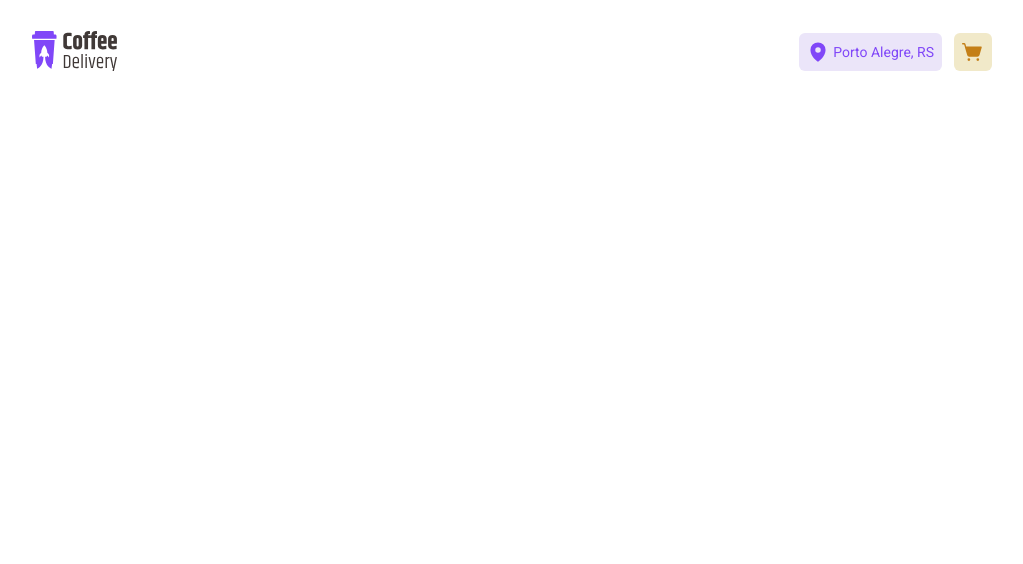
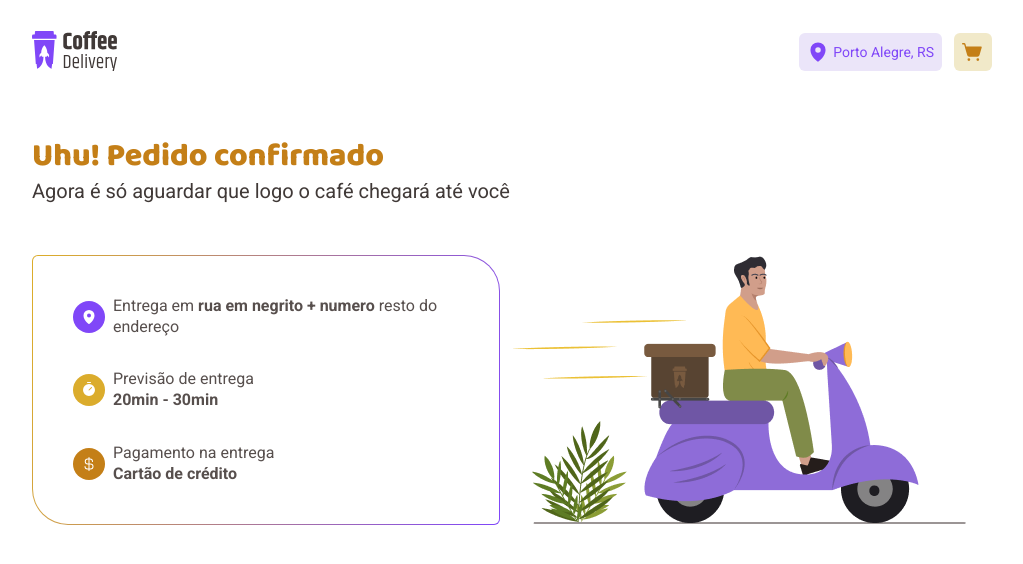
Before and after one commit to EmilioKipper/coffe-delivery, a React (Vite) app: page /success in a window 1280 px wide. Shown: the top 564 px of the page, without its empty margins (128-1151 px from the left). Built offline with nearby package versions, Linux system fonts and the light colour scheme.

Commit message:
Finish success page layout

```diff
--- /dev/null
+++ b/src/components/CircleIcon/index.tsx
@@ -0,0 +1,16 @@
+import { Color, Icon, IconContainer } from './styles';
+
+interface CircleIconProps {
+  text?: string;
+  children: React.ReactNode;
+  color: Color;
+}
+
+export function CircleIcon({ children, text, color }: CircleIconProps) {
+  return (
+    <IconContainer>
+      <Icon color={color}>{children}</Icon>
+      {text}
+    </IconContainer>
+  );
+}
--- /dev/null
+++ b/src/components/CircleIcon/styles.ts
@@ -0,0 +1,24 @@
+import styled from 'styled-components';
+
+export const IconContainer = styled.div`
+  display: flex;
+  align-items: center;
+  justify-content: start;
+`;
+
+export type Color = 'yellowDark' | 'yellow' | 'text' | 'purple';
+
+interface IconColor {
+  color: Color;
+}
+
+export const Icon = styled.span<IconColor>`
+  display: flex;
+  align-items: center;
+  justify-content: center;
+
+  padding: 0.5rem;
+  border-radius: 50%;
+  margin-right: 0.5rem;
+  background-color: ${(props) => props.theme[props.color]};
+`;
--- a/src/pages/Home/components/Banner/index.tsx
+++ b/src/pages/Home/components/Banner/index.tsx
@@ -6,14 +6,13 @@ import {
   Package,
 } from 'phosphor-react';
 import { useTheme } from 'styled-components';
+import { CircleIcon } from '../../../../components/CircleIcon';
 import BannerImg from './banner.png';
 import {
   BannerContainer,
   BannerContentContainer,
   BannerSubtitle,
   BannerTitle,
-  Icon,
-  IconContainer,
   IconGrid,
 } from './styles';
 
@@ -40,30 +39,18 @@ export function Banner() {
               color: theme.white,
             }}
           >
-            <IconContainer>
-              <Icon color="yellowDark">
-                <ShoppingCartSimple />
-              </Icon>
-              Compra simples e segura
-            </IconContainer>
-            <IconContainer>
-              <Icon color="yellow">
-                <Timer />
-              </Icon>
-              Entrega rápida e rastreada
-            </IconContainer>
-            <IconContainer>
-              <Icon color="purple">
-                <Coffee />
-              </Icon>
-              O café chega fresquinho até você
-            </IconContainer>
-            <IconContainer>
-              <Icon color="text">
-                <Package />
-              </Icon>
-              Embalagem mantém o café intacto
-            </IconContainer>
+            <CircleIcon text="Compra simples e segura" color="yellowDark">
+              <ShoppingCartSimple />
+            </CircleIcon>
+            <CircleIcon text="Entrega rápida e rastreada" color="yellow">
+              <Timer />
+            </CircleIcon>
+            <CircleIcon text="O café chega fresquinho até você" color="purple">
+              <Coffee />
+            </CircleIcon>
+            <CircleIcon text="Embalagem mantém o café intacto" color="text">
+              <Package />
+            </CircleIcon>
           </IconContext.Provider>
         </IconGrid>
       </BannerContentContainer>
--- a/src/pages/Home/components/Banner/styles.ts
+++ b/src/pages/Home/components/Banner/styles.ts
@@ -37,24 +37,3 @@ export const IconGrid = styled.div`
   grid-gap: 1.25rem;
   margin: 4rem 0;
 `;
-
-export const IconContainer = styled.div`
-  display: flex;
-  align-items: center;
-  justify-content: start;
-`;
-
-export const Icon = styled.span<IconColor>`
-  display: flex;
-  align-items: center;
-  justify-content: center;
-
-  padding: 0.5rem;
-  border-radius: 50%;
-  margin-right: 0.5rem;
-  background-color: ${(props) => props.theme[props.color]};
-`;
-
-interface IconColor {
-  color: 'yellowDark' | 'yellow' | 'text' | 'purple';
-}
--- /dev/null
+++ b/src/pages/Success/index.tsx
@@ -0,0 +1,69 @@
+import { MapPin, Timer, CurrencyDollar, IconContext } from 'phosphor-react';
+import { useTheme } from 'styled-components';
+import {
+  SuccessContainer,
+  SuccessHeaderContainer,
+  SuccessInfoContainer,
+  SuccessInfoItem,
+} from './styles';
+import { CircleIcon } from '../../components/CircleIcon';
+import delivery from './Delivery.png';
+
+export function Success() {
+  const theme = useTheme();
+
+  return (
+    <>
+      <SuccessHeaderContainer>
+        <h1>Uhu! Pedido confirmado</h1>
+        <h2>Agora é só aguardar que logo o café chegará até você</h2>
+      </SuccessHeaderContainer>
+      <SuccessContainer>
+        <SuccessInfoContainer>
+          <IconContext.Provider
+            value={{
+              weight: 'fill',
+              size: 16,
+              color: theme.white,
+            }}
+          >
+            <SuccessInfoItem>
+              <CircleIcon color="purple">
+                <MapPin />
+              </CircleIcon>
+              <div>
+                Entrega em <strong>rua em negrito + numero</strong> resto do
+                endereço
+              </div>
+            </SuccessInfoItem>
+            <SuccessInfoItem>
+              <CircleIcon color="yellow">
+                <Timer />
+              </CircleIcon>
+              <div>
+                <div>Previsão de entrega</div>
+                <div>
+                  <strong>20min - 30min</strong>
+                </div>
+              </div>
+            </SuccessInfoItem>
+
+            <SuccessInfoItem>
+              <CircleIcon color="yellowDark">
+                <CurrencyDollar />
+              </CircleIcon>
+              <div>
+                <div>Pagamento na entrega</div>
+                <div>
+                  <strong>Cartão de crédito</strong>
+                </div>
+              </div>
+            </SuccessInfoItem>
+          </IconContext.Provider>
+        </SuccessInfoContainer>
+
+        <img src={delivery} alt="" />
+      </SuccessContainer>
+    </>
+  );
+}
--- /dev/null
+++ b/src/pages/Success/styles.ts
@@ -0,0 +1,51 @@
+import styled from 'styled-components';
+
+export const SuccessContainer = styled.div`
+  display: flex;
+  align-items: center;
+  justify-content: space-between;
+`;
+
+export const SuccessHeaderContainer = styled.div`
+  margin-bottom: 2.5rem;
+
+  > h1 {
+    font-family: 'Baloo 2';
+    font-weight: 800;
+    font-size: 2rem;
+    line-height: 130%;
+    color: ${(props) => props.theme.yellowDark};
+  }
+  > h2 {
+    font-size: 1.25rem;
+    line-height: 130%;
+    font-stretch: 100;
+    color: ${(props) => props.theme.subtitle};
+  }
+`;
+
+export const SuccessInfoContainer = styled.div`
+  display: flex;
+  flex-direction: column;
+  align-items: flex-start;
+  padding: 2.5rem;
+  gap: 2rem;
+  border-radius: 6px 36px;
+  background: linear-gradient(white 0 0) padding-box,
+    linear-gradient(102.89deg, #dbac2c 2.61%, #8047f8 98.76%) border-box;
+  border: 1px solid transparent;
+  width: 100%;
+  max-width: 526px;
+`;
+
+export const SuccessInfoItem = styled.div`
+  display: flex;
+  align-items: center;
+  line-height: 130%;
+  font-size: 1rem;
+  color: ${(props) => props.theme.text};
+
+  strong {
+    font-weight: bold;
+  }
+`;
--- a/src/routes/index.tsx
+++ b/src/routes/index.tsx
@@ -2,6 +2,7 @@ import { Route, Routes } from 'react-router-dom';
 import { DefaultLayout } from '../layouts/Default';
 import { Checkout } from '../pages/Checkout';
 import { Home } from '../pages/Home';
+import { Success } from '../pages/Success';
 
 export function Router() {
   return (
@@ -9,7 +10,7 @@ export function Router() {
       <Route path="/" element={<DefaultLayout />}>
         <Route index element={<Home />} />
         <Route path="checkout" element={<Checkout />} />
-        <Route path="success" />
+        <Route path="success" element={<Success />} />
       </Route>
     </Routes>
   );
```
Also changed, not shown: src/pages/Success/Delivery.png (added).
